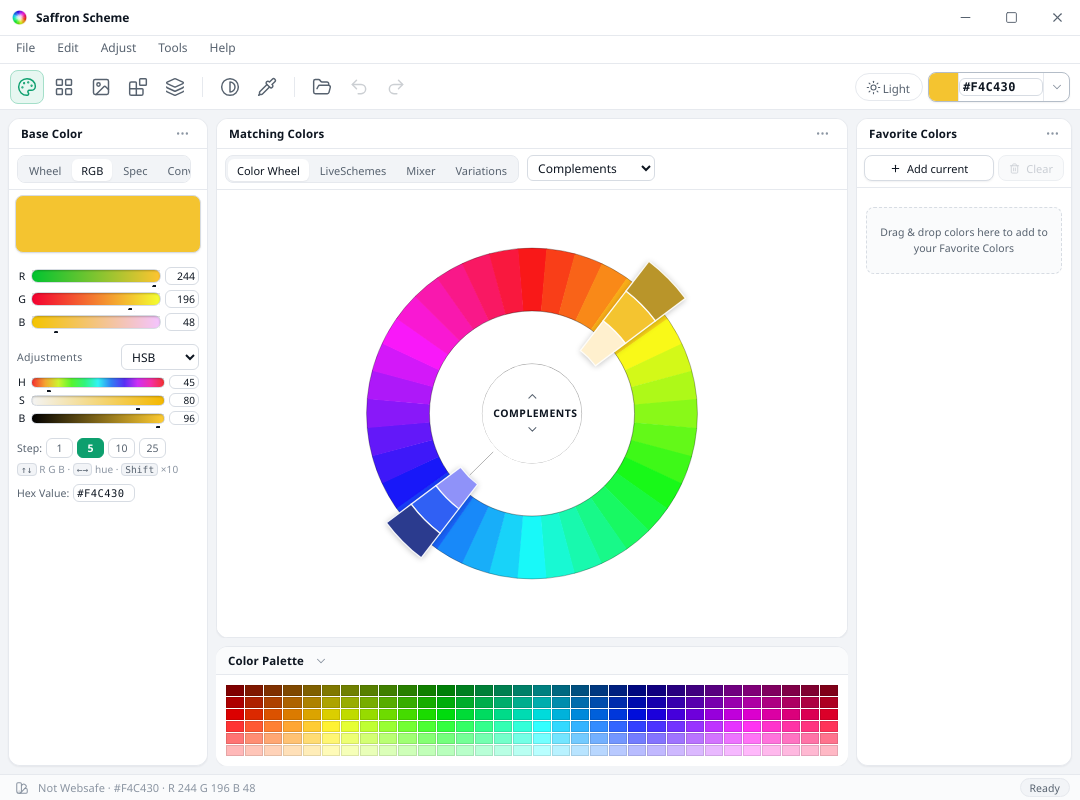
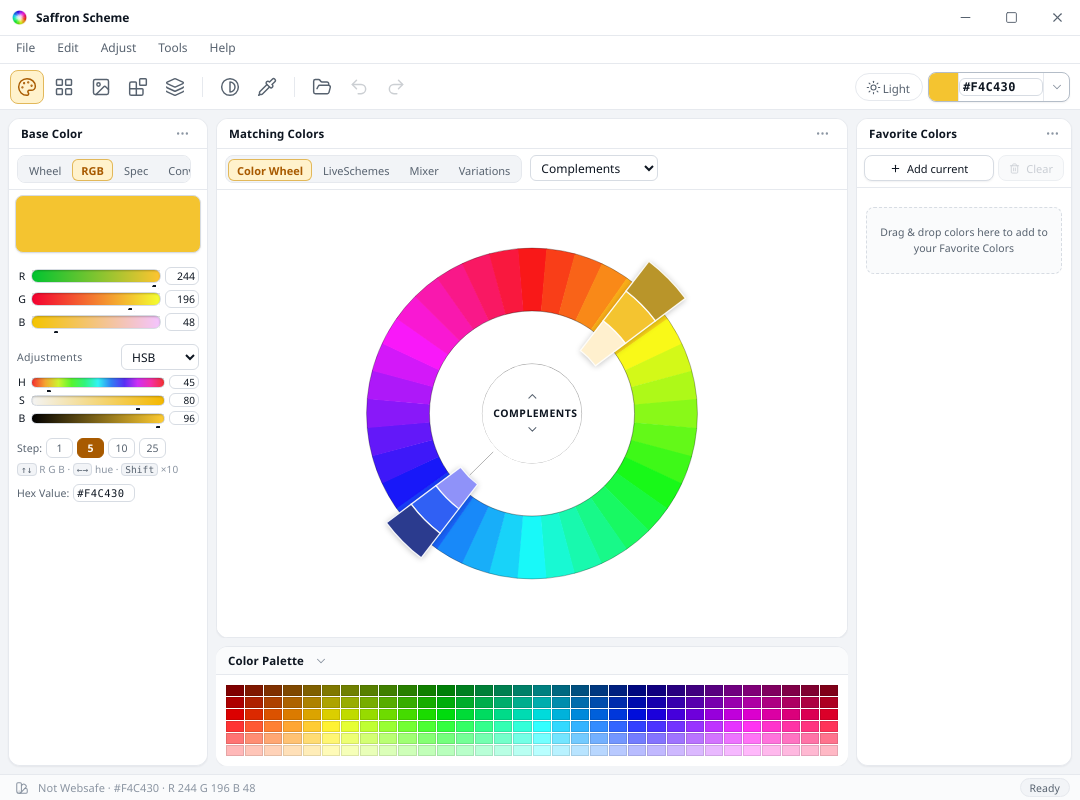
Before and after one commit to abas619/zaferon-schemer, an Electron app: page src/index.html in a window 1080 px wide. Drawn offline with Linux system fonts and the light colour scheme; no server answers.

Commit message:
Update accent colors and styles for improved visual hierarchy

```diff
--- a/src/styles/theme.css
+++ b/src/styles/theme.css
@@ -474,9 +474,10 @@ body {
   background: color-mix(in srgb, var(--surface) 60%, transparent);
 }
 .panel-tabrow .tab.is-active {
-  background: var(--surface);
-  color: var(--text);
-  box-shadow: var(--shadow-1);
+  background: var(--accent-soft);
+  color: var(--accent);
+  font-weight: 600;
+  box-shadow: inset 0 0 0 1px var(--accent-line);
 }
 .panel-tabrow-tools {
   gap: 6px;
--- a/src/styles/tokens.css
+++ b/src/styles/tokens.css
@@ -29,15 +29,16 @@
   --text-dim: #57626f;
   --text-mute: #8b95a2;
 
-  --accent: #0d9f6e;
-  --accent-hi: #12b47e;
-  --accent-soft: #e7f7f1;
-  --accent-line: #a4dfc9;
-  --on-accent: #ffffff;
+  /* Saffron is the brand colour; crocus purple is its complement. */
+  --accent: #a85a00;
+  --accent-hi: #914b00;
+  --accent-soft: #fff2cc;
+  --accent-line: #e2b85a;
+  --on-accent: #fffdf8;
 
-  --focus: #2f7ff0;
-  --focus-soft: #eaf2fe;
-  --focus-line: #bcd7fb;
+  --focus: #7c3aed;
+  --focus-soft: #f1eafe;
+  --focus-line: #c6b1f4;
 
   --danger: #dc3d43;
   --danger-soft: #fdecee;
@@ -80,15 +81,16 @@
   --text-dim: #9aa5b1;
   --text-mute: #6e7a86;
 
-  --accent: #2fbf8b;
-  --accent-hi: #43d29e;
-  --accent-soft: #122b24;
-  --accent-line: #1f5b48;
-  --on-accent: #04231a;
+  /* Brighter saffron stays luminous on charcoal; purple remains complementary. */
+  --accent: #f2b84b;
+  --accent-hi: #ffd06a;
+  --accent-soft: #352713;
+  --accent-line: #75551d;
+  --on-accent: #261700;
 
-  --focus: #4c9df0;
-  --focus-soft: #122639;
-  --focus-line: #24537c;
+  --focus: #a78bfa;
+  --focus-soft: #2b2140;
+  --focus-line: #624c91;
 
   --danger: #f0616a;
   --danger-soft: #35191c;
```
